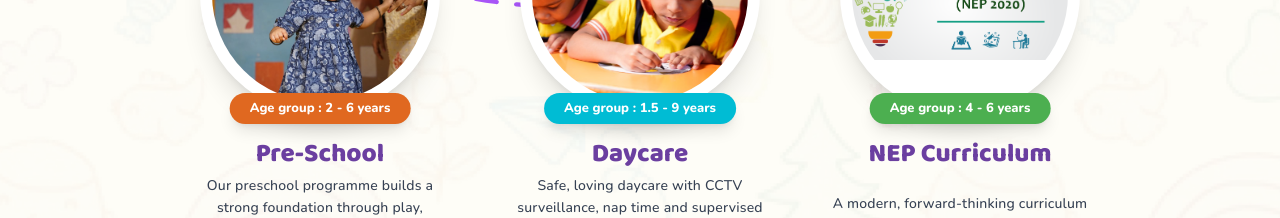
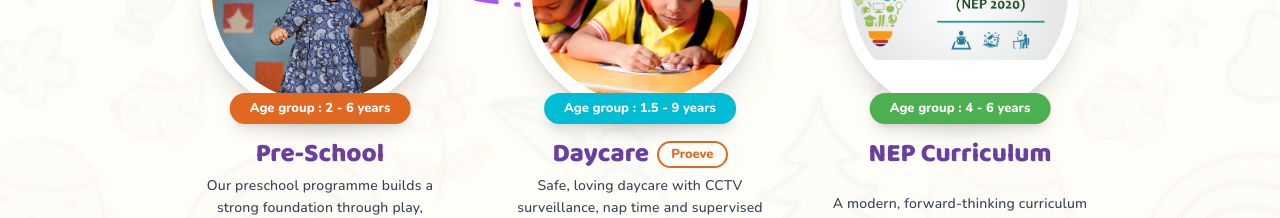
Before and after one commit to spoorthibits/smallwonderspreschool, a Next.js app: page / in a window 1280 px wide. Shown: the part 1640-1858 px from the top of the page. Built offline with nearby package versions, Linux system fonts and the light colour scheme.

Commit message:
added proeve link

```diff
--- a/app/components/About/AboutProgramsScroll.tsx
+++ b/app/components/About/AboutProgramsScroll.tsx
@@ -1,6 +1,7 @@
 "use client";
 
 import Image from "next/image";
+import Link from "next/link";
 import Button from "../Button";
 import { useEffect, useRef, useState, useCallback } from "react";
 
@@ -237,7 +238,9 @@ export default function ProgramsSection() {
 
       {/* CTA */}
       <div className="flex justify-center mt-10">
+        <Link href="/contact">
           <Button label="Admissions Enquiry" variant="primary" size="lg" />
+        </Link>
       </div>
     </section>
   );
@@ -272,12 +275,24 @@ function ProgramCard({ program }: { program: (typeof programs)[0] }) {
           >
             {program.title}
             {program.badge && (
+              program.badge === "Proeve" ? (
+                <a
+                  href="https://share.google/qt7hT6VeWdeVgQjPa"
+                  target="_blank"
+                  rel="noopener noreferrer"
+                  className="inline-block ml-2 text-[12px] font-extrabold font-['Nunito'] uppercase tracking-wide px-3 py-0.5 rounded-full border-2 align-middle cursor-pointer hover:bg-black/5 hover:-translate-y-0.5 hover:shadow-md transition-all duration-300 active:scale-95"
+                  style={{ color: program.color, borderColor: program.color }}
+                >
+                  {program.badge}
+                </a>
+              ) : (
                 <span
                   className="ml-2 text-[12px] font-bold px-2 py-0.5 rounded-full border normal-case tracking-normal align-middle"
                   style={{ color: program.color, borderColor: program.color }}
                 >
                   {program.badge}
                 </span>
+              )
             )}
           </p>
           <span className="text-[#7a7a9d] text-[13px] font-['Nunito'] font-semibold whitespace-nowrap flex-shrink-0">
--- a/app/components/Programmas/ProgramsSection.tsx
+++ b/app/components/Programmas/ProgramsSection.tsx
@@ -1,6 +1,7 @@
 "use client";
 
 import Image from "next/image";
+import Link from "next/link";
 import Button from "../Button";
 import { useEffect, useRef, useState, useCallback } from "react";
 
@@ -237,7 +238,9 @@ export default function ProgramsSection() {
 
       {/* CTA */}
       <div className="flex justify-center mt-10">
+        <Link href="/contact">
           <Button label="Admissions Enquiry" variant="primary" size="lg" />
+        </Link>
       </div>
     </section>
   );
@@ -272,12 +275,24 @@ function ProgramCard({ program }: { program: (typeof programs)[0] }) {
           >
             {program.title}
             {program.badge && (
+              program.badge === "Proeve" ? (
+                <a
+                  href="https://share.google/qt7hT6VeWdeVgQjPa"
+                  target="_blank"
+                  rel="noopener noreferrer"
+                  className="inline-block ml-2 text-[12px] font-extrabold font-['Nunito'] uppercase tracking-wide px-3 py-0.5 rounded-full border-2 align-middle cursor-pointer hover:bg-black/5 hover:-translate-y-0.5 hover:shadow-md transition-all duration-300 active:scale-95"
+                  style={{ color: program.color, borderColor: program.color }}
+                >
+                  {program.badge}
+                </a>
+              ) : (
                 <span
                   className="ml-2 text-[12px] font-bold px-2 py-0.5 rounded-full border normal-case tracking-normal align-middle"
                   style={{ color: program.color, borderColor: program.color }}
                 >
                   {program.badge}
                 </span>
+              )
             )}
           </p>
           <span className="text-[#7a7a9d] text-[13px] font-['Nunito'] font-semibold whitespace-nowrap flex-shrink-0">
--- a/app/home_page_components/WhatWeOffer.tsx
+++ b/app/home_page_components/WhatWeOffer.tsx
@@ -196,9 +196,21 @@ export default function WhatWeOffer() {
                 </span>
               </div>
             ) : (
-              <h3 className="md:text-[16px] lg:text-[26px] font-extrabold text-[var(--color-secondary)] font-baloo mt-1 mb-1 text-center leading-tight">
-                {prog.title}
-              </h3>
+              <div className="flex items-center justify-center gap-2 mt-1 mb-1">
+                <h3 className="md:text-[16px] lg:text-[26px] font-extrabold text-[var(--color-secondary)] font-baloo leading-tight">
+                  {prog.title}
+                </h3>
+                {prog.title === "Daycare" && (
+                  <a
+                    href="https://share.google/qt7hT6VeWdeVgQjPa"
+                    target="_blank"
+                    rel="noopener noreferrer"
+                    className="text-[10px] md:text-[11px] lg:text-[13px] font-extrabold font-baloo px-3 py-0.5 rounded-full border-2 text-[#E06820] border-[#E06820] hover:bg-[#E06820] hover:text-white hover:-translate-y-0.5 hover:shadow-md transition-all duration-300 active:scale-95 cursor-pointer"
+                  >
+                    Proeve
+                  </a>
+                )}
+              </div>
             )}
 
             <p className="md:text-[11px] lg:text-[14px] text-gray-700 font-nunito text-center mb-2 leading-relaxed md:max-w-[180px] lg:max-w-[260px] font-medium">
@@ -261,9 +273,21 @@ export default function WhatWeOffer() {
                       </span>
                     </div>
                   ) : (
-                    <h3 className="text-lg font-extrabold text-[var(--color-secondary)] font-baloo mb-1 leading-tight">
-                      {prog.title}
-                    </h3>
+                    <div className="flex items-center justify-center gap-2 mb-1">
+                      <h3 className="text-lg font-extrabold text-[var(--color-secondary)] font-baloo leading-tight">
+                        {prog.title}
+                      </h3>
+                      {prog.title === "Daycare" && (
+                        <a
+                          href="https://share.google/qt7hT6VeWdeVgQjPa"
+                          target="_blank"
+                          rel="noopener noreferrer"
+                          className="text-[11px] font-extrabold font-baloo px-3 py-0.5 rounded-full border-2 text-[#E06820] border-[#E06820] hover:bg-[#E06820] hover:text-white hover:-translate-y-0.5 hover:shadow-md transition-all duration-300 active:scale-95 cursor-pointer"
+                        >
+                          Proeve
+                        </a>
+                      )}
+                    </div>
                   )}
 
                   <p className="text-[12px] text-gray-700 font-nunito leading-relaxed font-medium mt-1">
```
Lines whose indentation alone changed are shown as unchanged.
